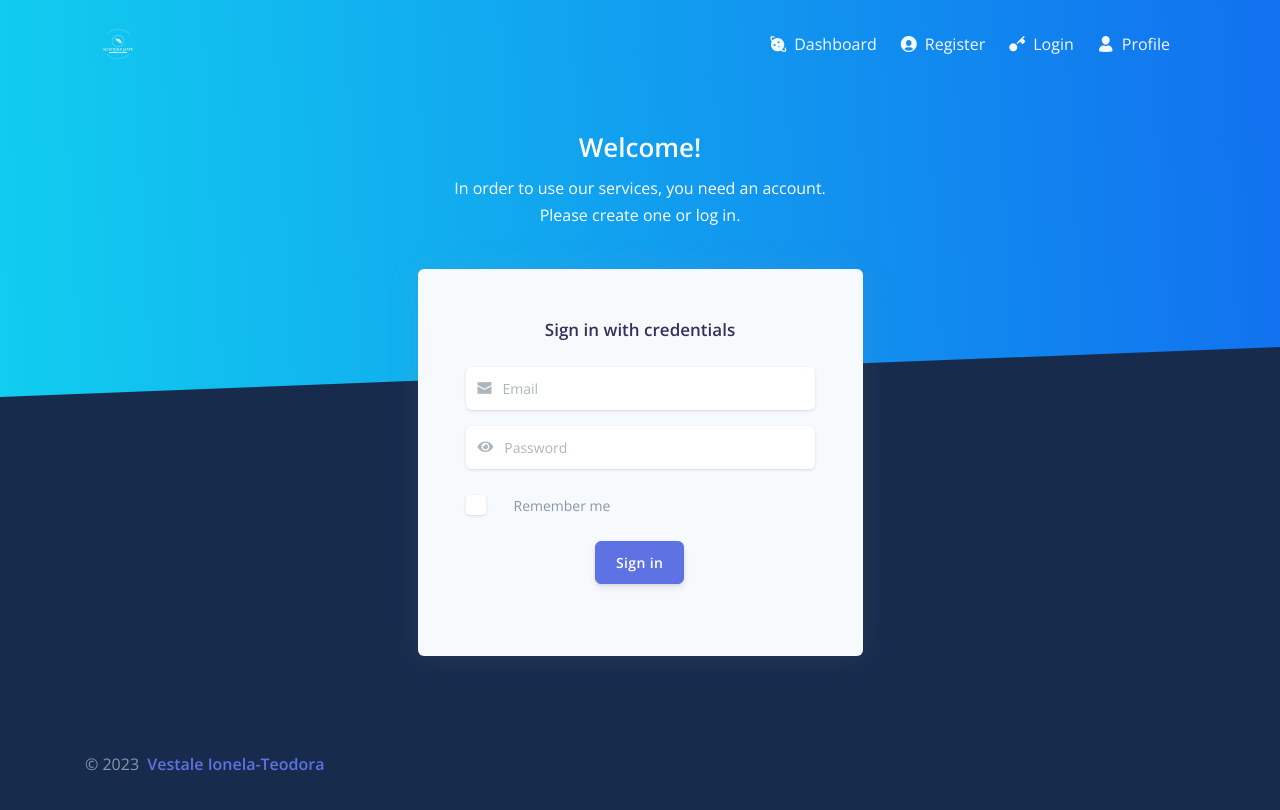
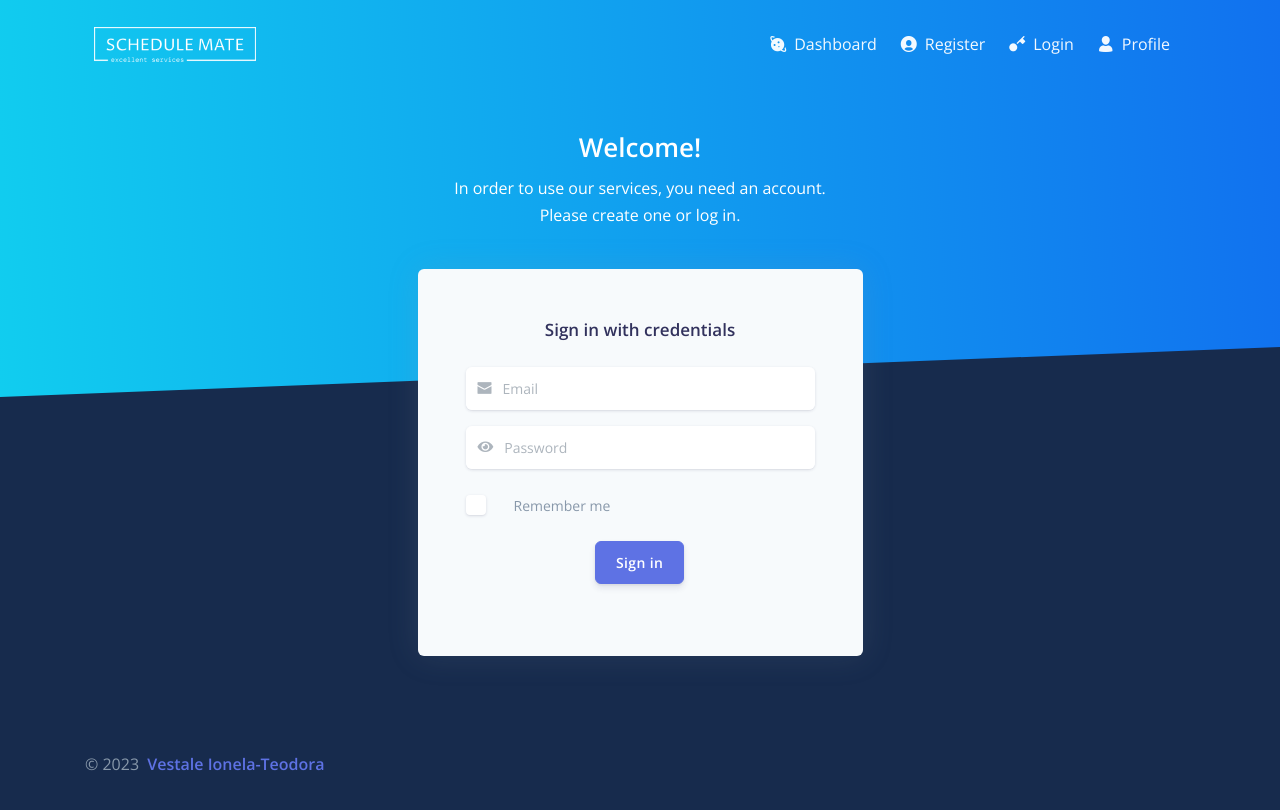
Before and after one commit to Teodora3120/Proiect-Licenta, a React (Create React App) app in the folder frontend/: page /auth/login in a window 1280 px wide. Shown: the top 810 px of the page. Built offline with nearby package versions, Linux system fonts and the light colour scheme.

Commit message:
feat: some minor changes

```diff
--- a/frontend/src/assets/scss/argon-dashboard/custom/navbars/_navbar.scss
+++ b/frontend/src/assets/scss/argon-dashboard/custom/navbars/_navbar.scss
@@ -31,7 +31,7 @@
         letter-spacing: .05px;
 
         img {
-            height: 30px;
+            height: 35px;
         }
     }
 
--- a/frontend/src/views/examples/Register.js
+++ b/frontend/src/views/examples/Register.js
@@ -196,7 +196,7 @@ const FirstStep = ({ handleType }) => {
                     className="fas fa-user text-info"
                     style={{ fontSize: '45px' }}
                   />
-                  <h1 className="display-4 mt-3">I'm a patient</h1>
+                  <h1 className="display-4 mt-3">I'm a customer</h1>
                 </div>
               </Col>
               <Col>
@@ -208,7 +208,7 @@ const FirstStep = ({ handleType }) => {
                     className="fas fa-user-md text-primary"
                     style={{ fontSize: '45px' }}
                   />
-                  <h1 className="display-4 mt-3">I'm a doctor</h1>
+                  <h1 className="display-4 mt-3">I'm a worker</h1>
                 </div>
               </Col>
             </Row>
```
Also changed, not shown: frontend/src/assets/img/brand/schedule-mate-logo-white-on-transparent-background.png.
